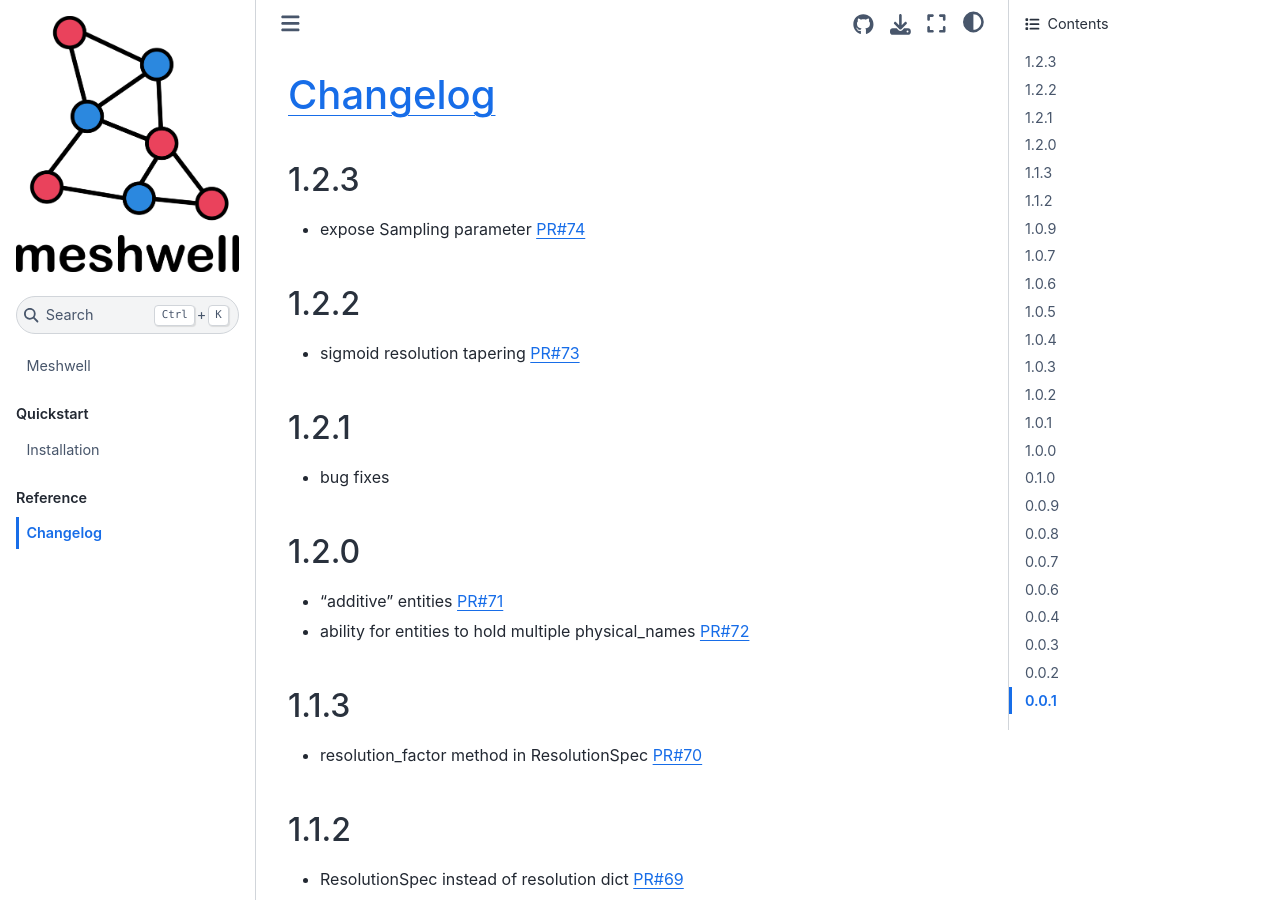
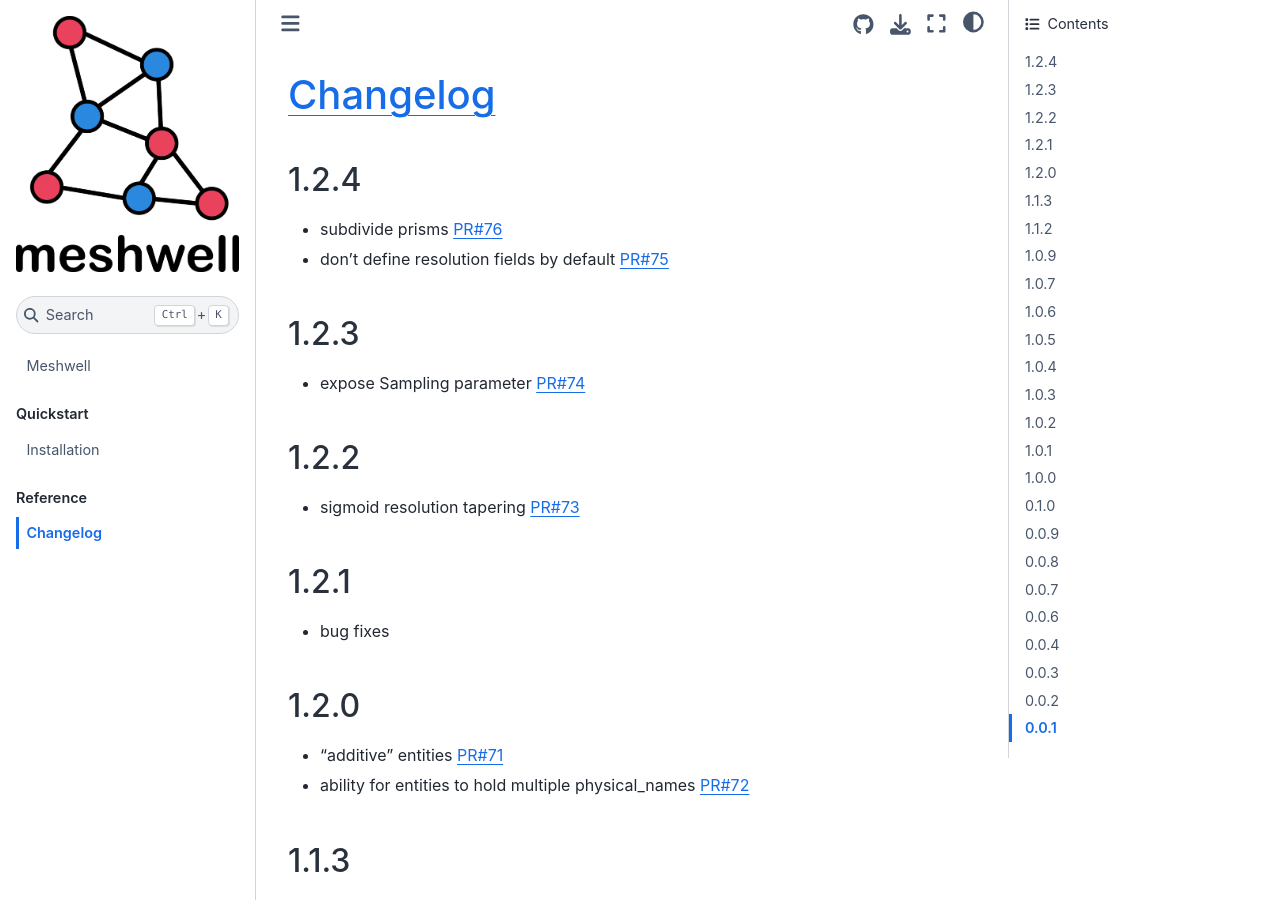
Before and after one commit to simbilod/meshwell, a Jupyter Book: the page built from docs/changelog.md, in a window 1280 px wide and 900 px high. Built offline with Jupyter Book 1.0.4 settings and Sphinx 7.4.7 and the Sphinx Book theme 1.1.4, drawn with Linux system fonts in a browser that asks for light colours; pages that are not in the unit, such as notebooks, are missing from menus.

Commit message:
changelog

```diff
--- a/docs/changelog.md
+++ b/docs/changelog.md
@@ -1,4 +1,9 @@
 # [Changelog](https://keepachangelog.com/en/1.0.0/)
+
+## 1.2.4
+
+- subdivide prisms [PR#76](https://github.com/simbilod/meshwell/pull/76)
+- don't define resolution fields by default [PR#75](https://github.com/simbilod/meshwell/pull/75)
 
 ## 1.2.3
 
```
